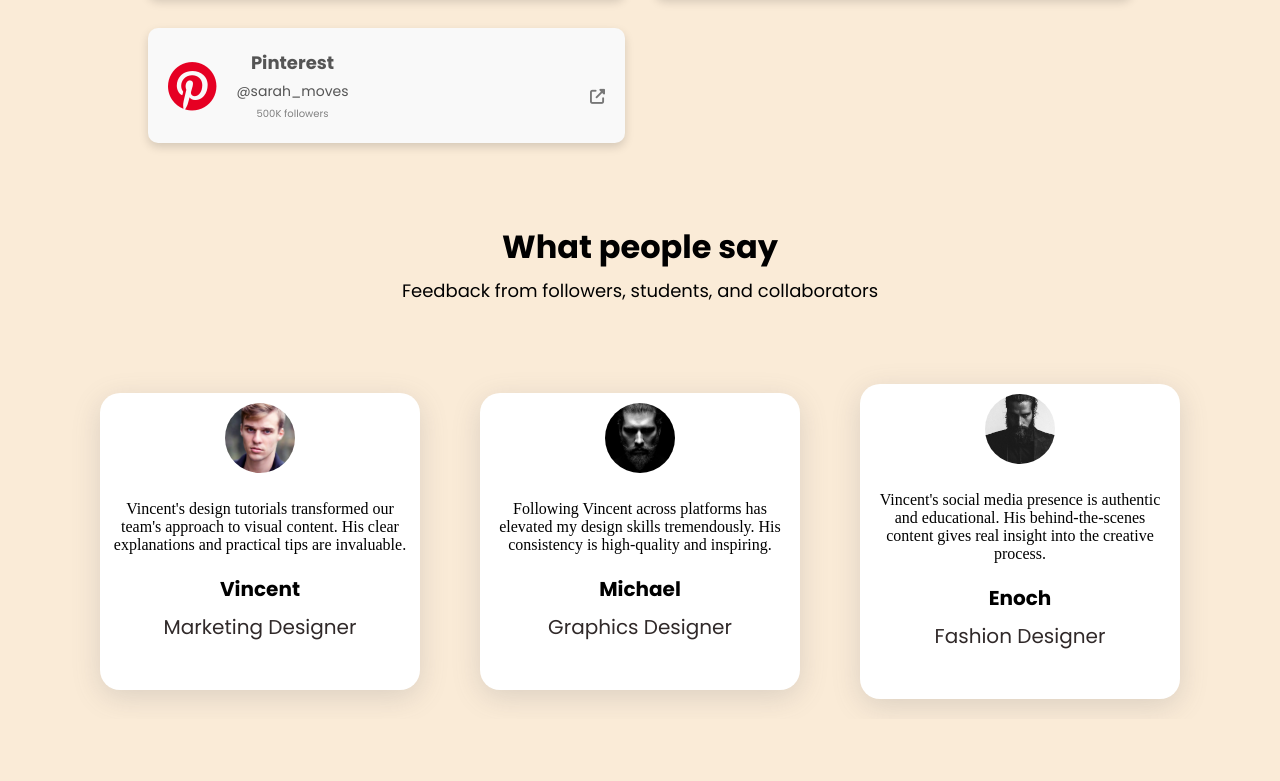
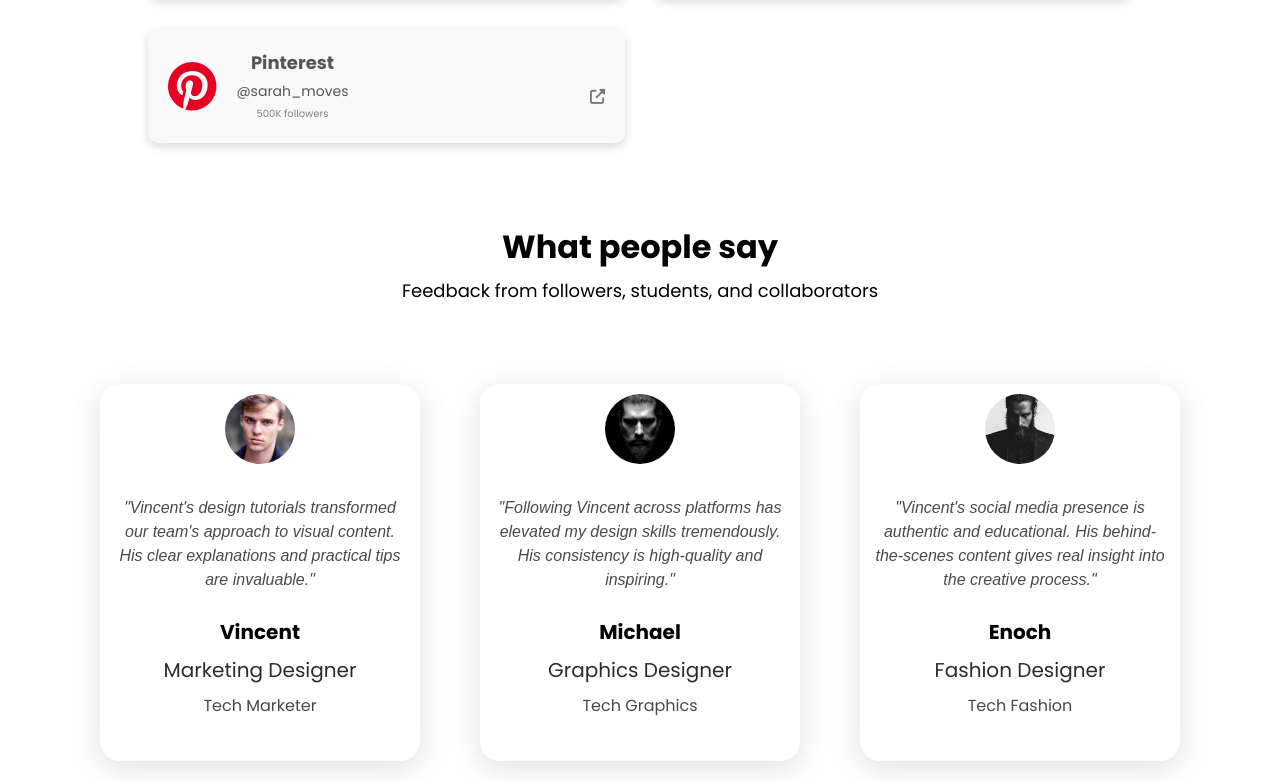
Before and after one commit to mosidrum/social-website-page, a React (Vite) app: page / in a window 1280 px wide. Shown: the part 1507-2288 px from the top of the page. Before the commit the page ends 2226 px from the top, so only its background shows below. Built offline with nearby package versions, Linux system fonts and the light colour scheme.

Commit message:
added quote,background color

```diff
--- a/src/components/what-people-say/Card.jsx
+++ b/src/components/what-people-say/Card.jsx
@@ -7,26 +7,26 @@ const Card = () => {
       image: '/bro1.jpg',
       name: 'Vincent',
       description:
-        "Vincent's design tutorials transformed our team's approach to visual content. His clear explanations and practical tips are invaluable.",
+        '"Vincent\'s design tutorials transformed our team\'s approach to visual content. His clear explanations and practical tips are invaluable."',
       job: 'Marketing Designer',
-      title: 'Tech Marketer'
+      Title: 'Tech Marketer',
     },
     {
       image: '/bro2.jpg',
       name: 'Michael',
       description:
-        'Following Vincent across platforms has elevated my design skills tremendously. His consistency is high-quality and inspiring.',
+        '"Following Vincent across platforms has elevated my design skills tremendously. His consistency is high-quality and inspiring."',
       job: 'Graphics Designer',
-      title: 'Tech Graphics'
+      Title: 'Tech Graphics',
     },
     {
       image: '/bro4.jpg',
       name: 'Enoch',
       description:
-        "Vincent's social media presence is authentic and educational. His behind-the-scenes content gives real insight into the creative process.",
+        '"Vincent\'s social media presence is authentic and educational. His behind-the-scenes content gives real insight into the creative process."',
       job: 'Fashion Designer',
-      title: 'Tech Fashion'
-    }
+      Title: 'Tech Fashion',
+    },
   ]
 
   return (
@@ -40,7 +40,7 @@ const Card = () => {
             name={person.name}
             description={person.description}
             job={person.job}
-            title={person.title}
+            Title={person.Title}
           />
         ))}
       </div>
--- a/src/components/what-people-say/ProfileCard.css
+++ b/src/components/what-people-say/ProfileCard.css
@@ -1,6 +1,6 @@
 body {
   text-align: center;
-  background-color: antiquewhite;
+  background-color:white;
 }
 
 .profile-box {
@@ -21,7 +21,6 @@ body {
   object-fit: cover;
 }
 
-
 p {
   font-size: large;
   font-weight: normal;
@@ -30,7 +29,11 @@ p {
 
 .profile-description {
   margin-top: 20px;
-  font-family: cursive;
+  font-family: Arial, Helvetica, sans-serif;
+  font-style: italic;
+  padding: 5px;
+  line-height: 1.5;
+  color: #4a4a4a;
 }
 
 .profile-container {
@@ -61,7 +64,6 @@ p {
   color: rgb(75, 71, 71);
 }
 
-
 .profile-heading{
   margin-top: 60px;
 }
```
